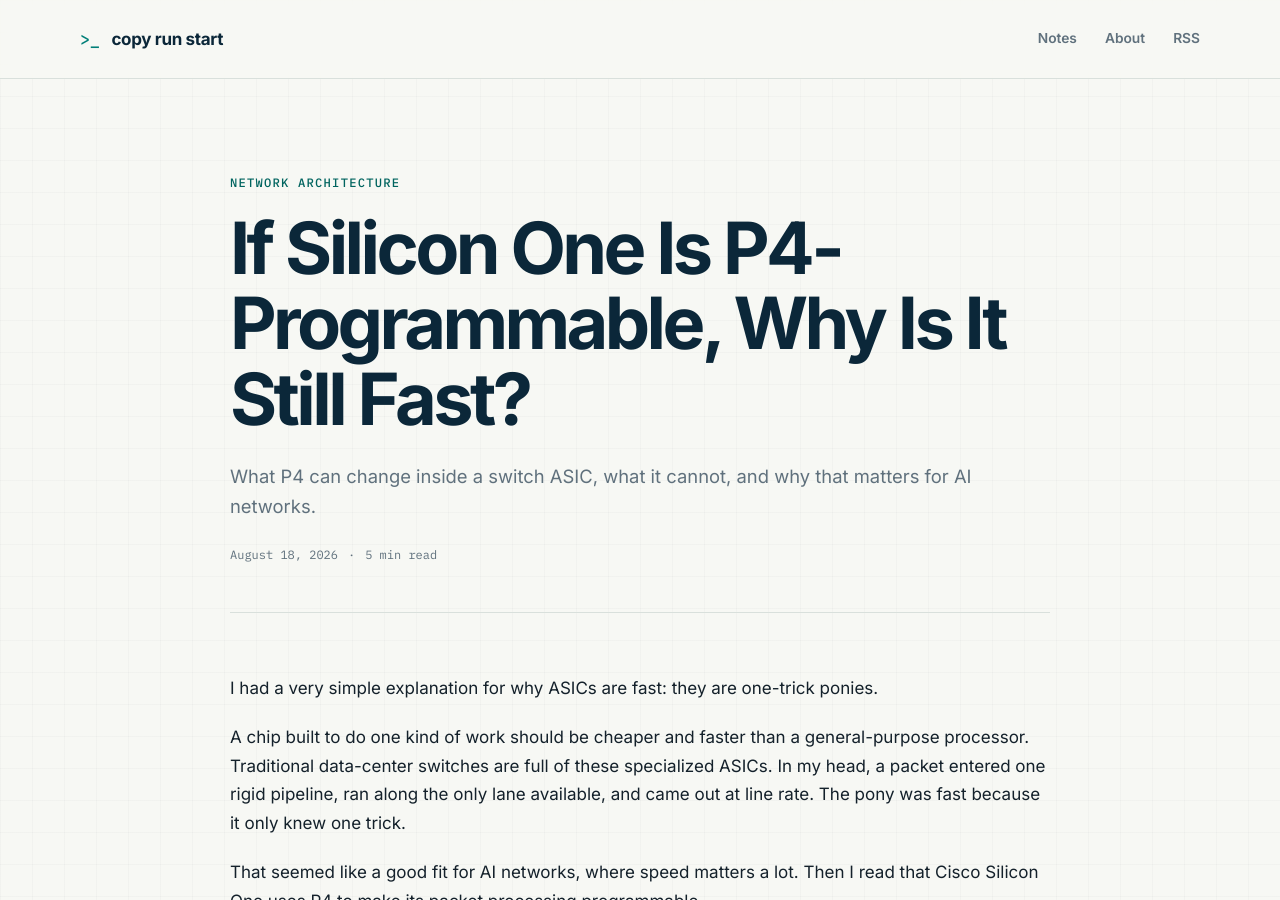
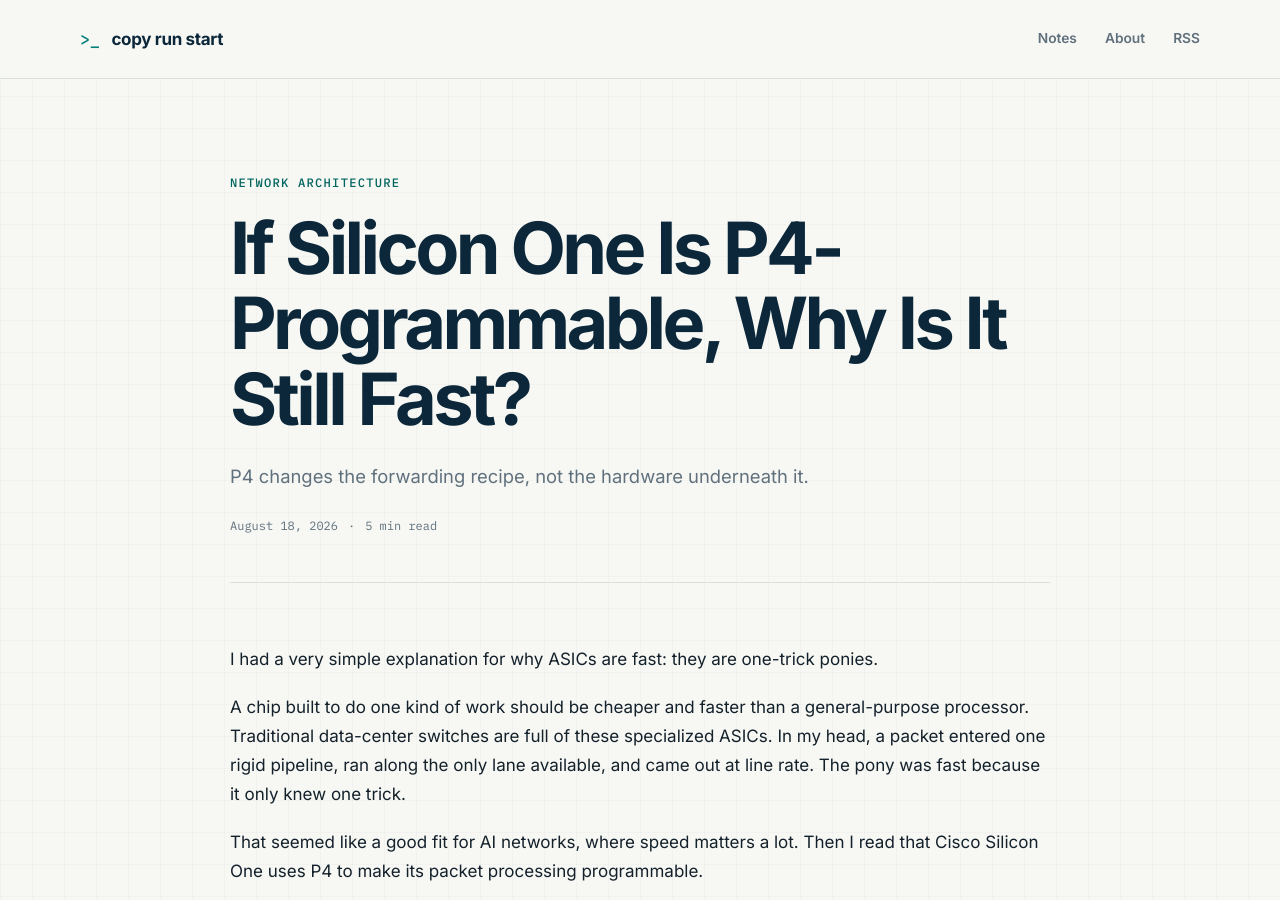
Before and after one commit to karsagar28/karsagar28.github.io, a Jekyll site: the page built from _posts/2026-08-18-if-silicon-one-is-p4-programmable.md, in a window 1280 px wide and 900 px high. Built offline with Jekyll 4.4.1, drawn with Linux system fonts in a browser that asks for light colours.

Commit message:
Sharpen P4 article description

```diff
--- a/_posts/2026-08-18-if-silicon-one-is-p4-programmable.md
+++ b/_posts/2026-08-18-if-silicon-one-is-p4-programmable.md
@@ -1,6 +1,6 @@
 ---
 title: "If Silicon One Is P4-Programmable, Why Is It Still Fast?"
-description: "What P4 can change inside a switch ASIC, what it cannot, and why that matters for AI networks."
+description: "P4 changes the forwarding recipe, not the hardware underneath it."
 date: 2026-08-18 09:00:00 -0400
 category: Network Architecture
 tags:
```
